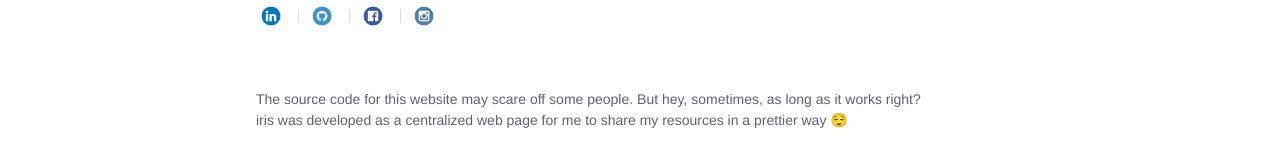
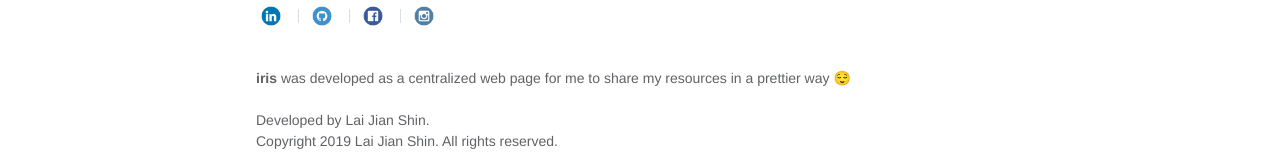
Before and after one commit to AndyPhoenix9879/iris, a Vue app: page / in a window 1280 px wide. Shown: the part 720-874 px from the top of the page. Built offline with nearby package versions, Linux system fonts and the light colour scheme; no server answers; the database is empty.

Commit message:
footer.vue: content changes

```diff
--- a/src/views/footer.vue
+++ b/src/views/footer.vue
@@ -6,9 +6,8 @@
             <a target="_blank" href="https://www.facebook.com/andy.lai.9879"><img src="../assets/Circle Color/Facebook.png"></a> <el-divider direction="vertical"></el-divider>
             <a target="_blank" href="https://www.instagram.com/lai9879/"><img src="../assets/Circle Color/Instagram.png"></a>
 
-        <br><br><br><br>
-        The source code for this website may scare off some people. But hey, sometimes, as long as it works right? <br>
-        iris was developed as a centralized web page for me to share my resources in a prettier way 😌 <br><br>
+        <br><br><br>
+        <b>iris</b> was developed as a centralized web page for me to share my resources in a prettier way 😌 <br><br>
         Developed by Lai Jian Shin.<br>
         Copyright 2019 Lai Jian Shin. All rights reserved.
 
```
